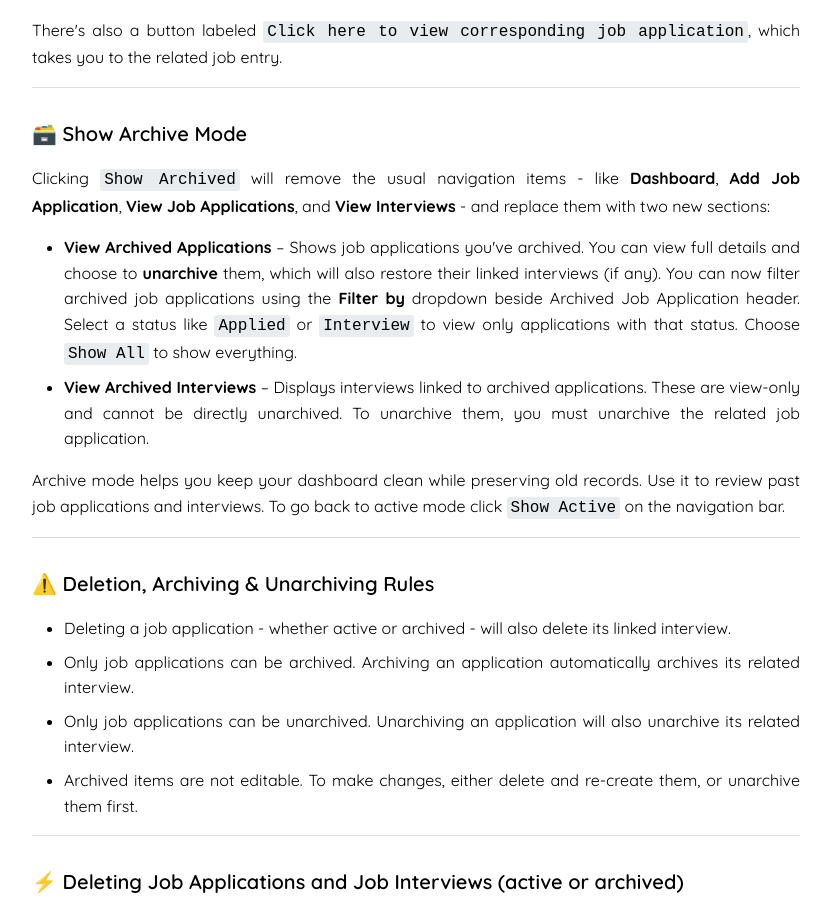
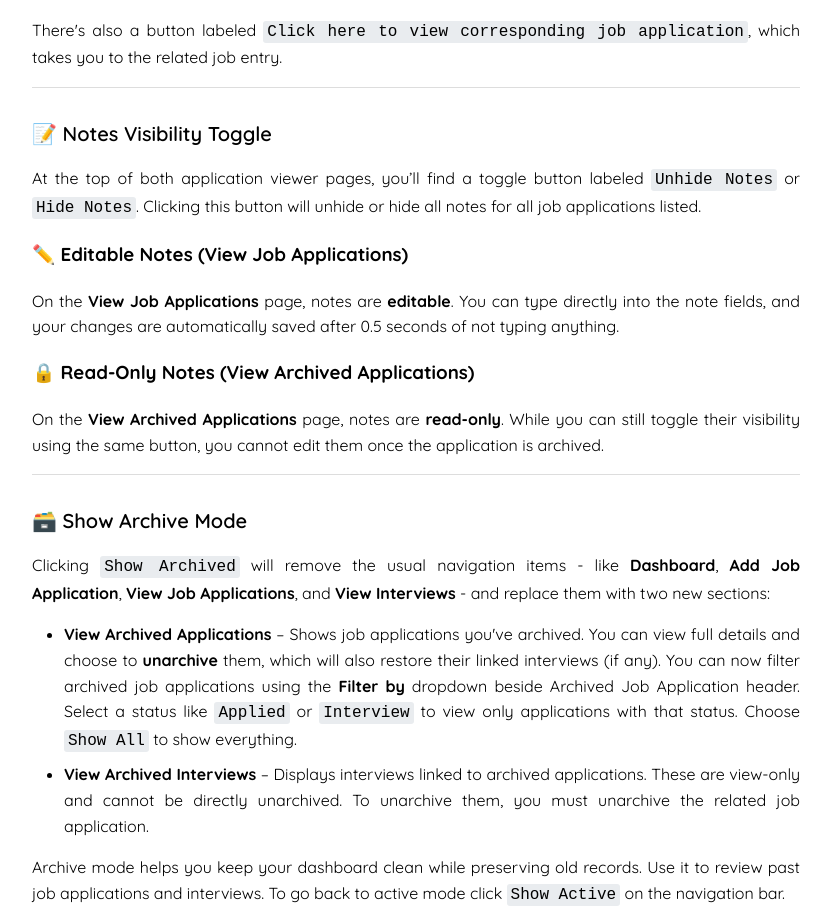
Before and after one commit to WeiHungLoh/job_tracker, a React (Create React App) app in the folder frontend/: page /userguide in a window 1280 px wide. Shown: the part 1205-2120 px from the top of the page, without its empty margins (224-1055 px from the left). Built offline with nearby package versions, Linux system fonts and the light colour scheme; what material-ui-confirm would draw is missing.

Commit message:
docs: add a section for Show Notes toggle feature

```diff
--- a/frontend/src/UserGuide/UserGuide.js
+++ b/frontend/src/UserGuide/UserGuide.js
@@ -65,6 +65,27 @@ const UserGuide = () => {
                 </p>
                 <p>
                     There's also a button labeled <code>Click here to view corresponding job application</code>, which takes you to the related job entry.
+                </p>
+            </section>
+
+            <section>
+                <h2>📝 Notes Visibility Toggle</h2>
+                <p>
+                    At the top of both application viewer pages, you’ll find a toggle button labeled <code>Unhide Notes</code> or <code>Hide Notes</code>. Clicking this button will
+                    unhide or hide all notes for all job applications listed.
+                </p>
+
+                <h3>✏️ Editable Notes (View Job Applications)</h3>
+                <p>
+                    On the <strong>View Job Applications</strong> page, notes are <strong>editable</strong>.
+                    You can type directly into the note fields, and your changes are automatically saved
+                    after 0.5 seconds of not typing anything.
+                </p>
+
+                <h3>🔒 Read-Only Notes (View Archived Applications)</h3>
+                <p>
+                    On the <strong>View Archived Applications</strong> page, notes are <strong>read-only</strong>.
+                    While you can still toggle their visibility using the same button, you cannot edit them once the application is archived.
                 </p>
             </section>
 
```
